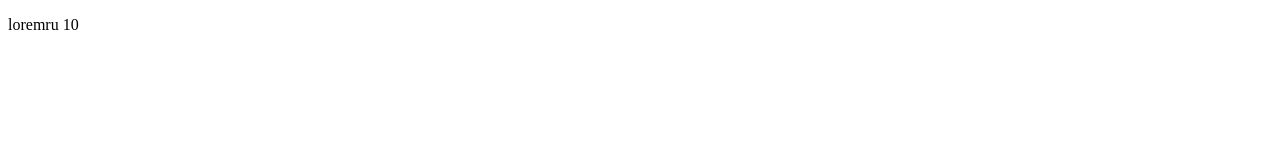
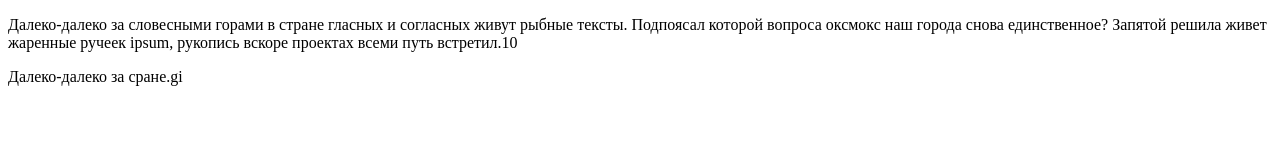
Before and after one commit to makorati/test, a plain HTML site: page index.html in a window 1280 px wide. Drawn offline with Linux system fonts and the light colour scheme.

Commit message:
third commit

```diff
--- a/index.html
+++ b/index.html
@@ -6,6 +6,12 @@
     <title>Document</title>
   </head>
   <body>
-    <p>loremru 10</p>
+    <p>
+      Далеко-далеко за словесными горами в стране гласных и согласных живут
+      рыбные тексты. Подпоясал которой вопроса оксмокс наш города снова
+      единственное? Запятой решила живет жаренные ручеек ipsum, рукопись вскоре
+      проектах всеми путь встретил.10
+    </p>
+    <p>Далеко-далеко за сране.gi</p>
   </body>
 </html>
```
